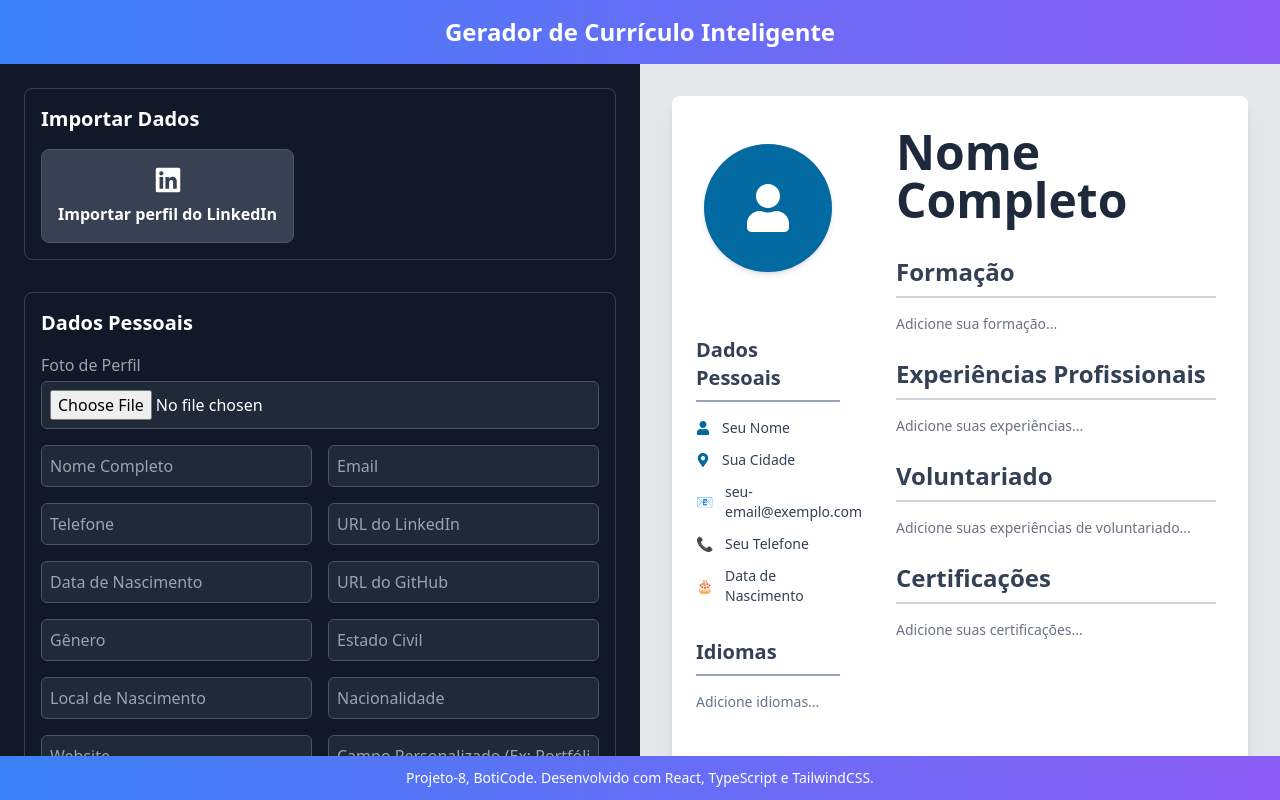
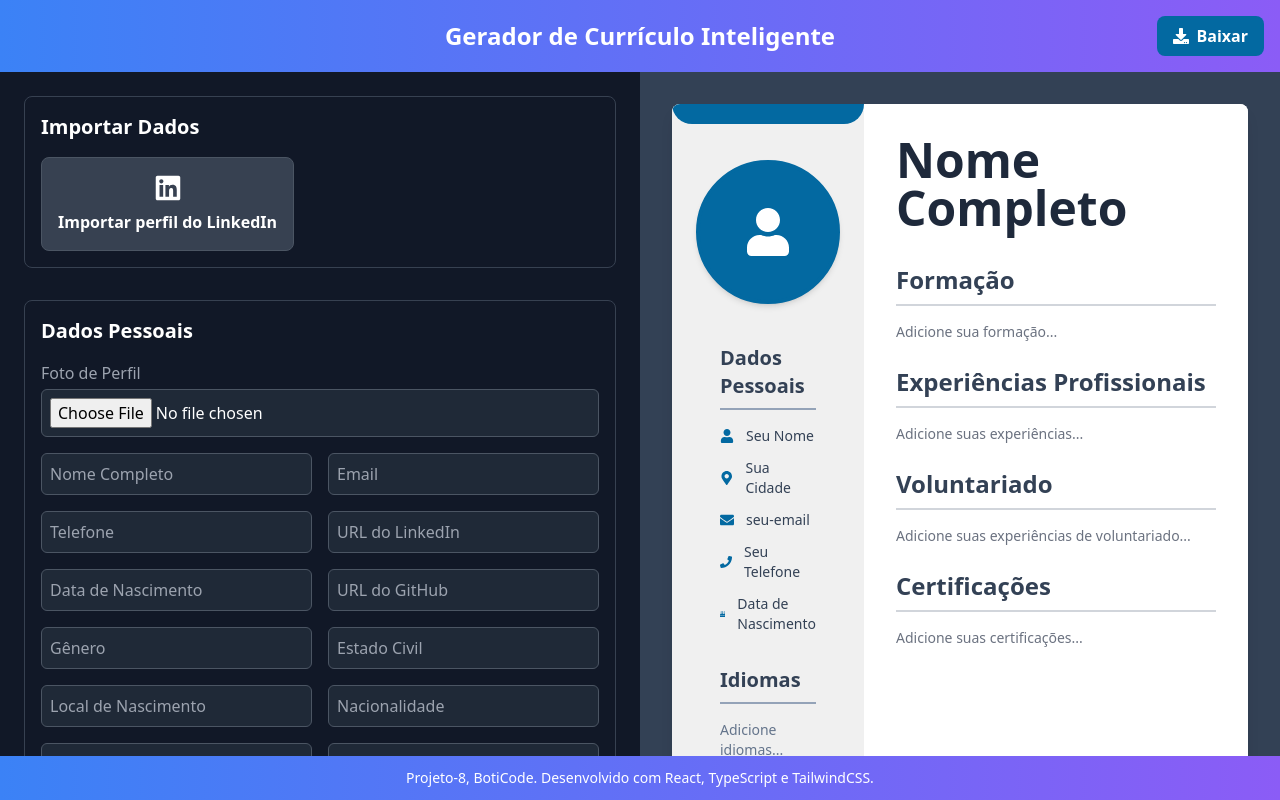
Before and after one commit to rayssalvex/Projeto_8, a React (Vite) app: page / in a window 1280 px wide. Built offline with nearby package versions, Linux system fonts and the light colour scheme.

Commit message:
Feat: adição e melhorias do projeto

```diff
--- a/src/components/Form.tsx
+++ b/src/components/Form.tsx
@@ -1,10 +1,7 @@
 import React from 'react';
 import { ResumeData } from '../types';
-
-// --- 1. IMPORTE A BIBLIOTECA E SEU CSS ---
 import Swal from 'sweetalert2';
 import 'sweetalert2/dist/sweetalert2.min.css';
-
 import PersonalDataForm from './PersonalDataForm';
 import SkillsForm from './SkillsForm';
 import ExperienceForm from './ExperienceForm';
@@ -23,7 +20,21 @@ const Form: React.FC<Props> = ({ resumeData, setResumeData }) => {
 
   const handleLinkedInImport = () => {
     const mockLinkedInData: ResumeData = {
-      personalInfo: { name: 'Brenda Oliveira', email: 'brenda.oliveira@example.com', phone: '(47) 99876-5432', linkedin: 'https://linkedin.com/in/brenda-oliveira-dev', github: 'https://github.com/brenda-dev', dateOfBirth: '15/05/1995', placeOfBirth: 'Joinville, SC', gender: 'Feminino', nationality: 'Brasileira', civilStatus: 'Solteira', website: 'https://seusite.com', customField: 'Disponibilidade para realocação' },
+      personalInfo: {
+        photoUrl: '../src/image/Brenda-documento.png',
+        name: 'Brenda Oliveira',
+        email: 'brenda@example.com',
+        phone: '(47) 99876-5432',
+        linkedin: 'https://linkedin.com/in/brenda-oliveira-dev',
+        github: 'https://github.com/brenda-dev',
+        dateOfBirth: '15/05/1995',
+        placeOfBirth: 'Joinville, SC',
+        gender: 'Feminino',
+        nationality: 'Brasileira',
+        civilStatus: 'Solteira',
+        website: 'https://seusite.com',
+        customField: 'Disponibilidade para realocação'
+      },
       skills: [ { id: 'skill-1', name: 'React', level: 'Avançado' }, { id: 'skill-2', name: 'TypeScript', level: 'Avançado' }, { id: 'skill-3', name: 'Node.js', level: 'Intermediário' }, { id: 'skill-4', name: 'SQL', level: 'Intermediário' } ],
       experiences: [ { id: 'exp-1', company: 'Tech Solutions Inc.', role: 'Desenvolvedora Front-end Pleno', period: 'Jan 2022 - Presente', description: 'Desenvolvimento e manutenção de interfaces de usuário com React e TypeScript. Colaboração em equipes ágeis para entregar novas funcionalidades.' }, { id: 'exp-2', company: 'Inova Web Ltda.', role: 'Desenvolvedora Júnior', period: 'Jul 2020 - Dez 2021', description: 'Criação de websites responsivos e otimizados para clientes de diversos setores, utilizando HTML, CSS e JavaScript.' } ],
       education: [ { id: 'edu-1', course: 'Análise e Desenvolvimento de Sistemas', institution: 'Gran Faculdade', period: '2024 - 2026' } ],
--- a/src/components/Navbar.tsx
+++ b/src/components/Navbar.tsx
@@ -1,6 +1,12 @@
 import React from 'react';
+import { FaDownload } from 'react-icons/fa';
 
 const Navbar: React.FC = () => {
+
+  const handleDownload = () => {
+    window.print();
+  };
+
   return (
     <nav className="bg-gradient-custom p-4 shadow-lg flex justify-between items-center">
       <div className="w-24"></div>
@@ -10,6 +16,13 @@ const Navbar: React.FC = () => {
       </h1>
 
       <div className="w-24 flex justify-end">
+        <button
+          onClick={handleDownload}
+         className="flex items-center gap-2 bg-sky-700 hover:opacity-90 text-white font-semibold py-2 px-4 rounded-lg transition-opacity duration-200"
+        >
+          <FaDownload />
+          <span>Baixar</span>
+        </button>
       </div>
     </nav>
   );
--- a/src/components/Preview.tsx
+++ b/src/components/Preview.tsx
@@ -1,55 +1,78 @@
 import React from 'react';
 import { ResumeData } from '../types';
-import { FaUser, FaMapMarkerAlt, FaLinkedin, FaGithub, FaPlus} from 'react-icons/fa';
+// 1. ÍCONES ADICIONADOS AQUI
+import {
+  FaUser,
+  FaMapMarkerAlt,
+  FaLinkedin,
+  FaGithub,
+  FaPlus,
+  FaEnvelope,
+  FaPhone,
+  FaBirthdayCake,
+  FaVenusMars,
+  FaRing,
+  FaFlag,
+  FaGlobe
+} from 'react-icons/fa';
 
 interface Props {
   data: ResumeData;
 }
 
 const Preview: React.FC<Props> = ({ data }) => {
-  // Garantindo que todos os dados sejam extraídos
   const { personalInfo, experiences, education, languages, volunteering, certifications } = data;
 
   return (
-    <div className="bg-gray-200 p-8 font-sans print:p-0 print:bg-white">
+    <div className="bg-slate-700 p-8 font-sans print:p-0 print:bg-white">
       <div className="w-full max-w-4xl mx-auto bg-white shadow-lg flex min-h-[29.7cm] rounded-lg overflow-hidden">
 
-        {/* Coluna Esquerda (Sidebar), introduzido todas as informações do formulário inserido e foto de perfil*/}
-        <aside className="w-1/3 text-slate-700 relative flex flex-col items-center pb-6 pt-12">
-          {/* Foto de Perfil */}
-          <div className="relative z-20 w-32 h-32 rounded-full bg-sky-700 flex items-center justify-center overflow-hidden mb-8 shadow-md">
-            {personalInfo.photoUrl ? (<img src={personalInfo.photoUrl} alt="Foto de Perfil" className="w-full h-full object-cover" />) : (<FaUser className="text-white text-5xl" />)}
-          </div>
-          {/* Dados Pessoais */}
+        {/* Coluna Esquerda (Sidebar) com o novo estilo */}
+        <aside className="w-1/3 bg-cream text-slate-700 p-6 relative flex flex-col items-center">
+
+        {/* Topo azul */}
+        <div className="absolute top-0 left-0 right-0 h-5 bg-sky-700 rounded-b-[100px]"></div>
+
+        {/* Foto */}
+        <div className="relative z-20 w-36 h-36 rounded-full bg-sky-700 flex items-center justify-center overflow-hidden mt-8 mb-2 shadow-md border-4 border-sky-700">
+          {personalInfo.photoUrl ? (
+            <img src={personalInfo.photoUrl} alt="Foto de Perfil" className="w-full h-full object-cover" />
+          ) : (
+            <FaUser className="text-white text-5xl" />
+          )}
+        </div>
+
+          {/* Dados pessoais */}
           <section className="mt-8 px-6 w-full">
             <h2 className="text-xl font-semibold border-b-2 border-slate-400 pb-2">Dados Pessoais</h2>
             <ul className="mt-4 space-y-3 text-sm">
               <li className="flex items-center"><FaUser className="mr-3 text-sky-700" /><span>{personalInfo.name || 'Seu Nome'}</span></li>
               <li className="flex items-center"><FaMapMarkerAlt className="mr-3 text-sky-700" /><span>{personalInfo.placeOfBirth || 'Sua Cidade'}</span></li>
-              <li className="flex items-center"><span className="mr-3">📧</span><span>{personalInfo.email || 'seu-email@exemplo.com'}</span></li>
-              <li className="flex items-center"><span className="mr-3">📞</span><span>{personalInfo.phone || 'Seu Telefone'}</span></li>
-              <li className="flex items-center"><span className="mr-3">🎂</span><span>{personalInfo.dateOfBirth || 'Data de Nascimento'}</span></li>
+              <li className="flex items-center"><FaEnvelope className="mr-3 text-sky-700 text-4x1" /><span>{personalInfo.email || 'seu-email'}</span></li>
+              <li className="flex items-center"><FaPhone className="mr-3 text-sky-700" /><span>{personalInfo.phone || 'Seu Telefone'}</span></li>
+              <li className="flex items-center"><FaBirthdayCake className="mr-3 text-sky-700" /><span>{personalInfo.dateOfBirth || 'Data de Nascimento'}</span></li>
+
               {personalInfo.linkedin && (
                 <li className="flex items-center">
-                  <FaLinkedin className="mr-3 text-sky-700" />
+                  <FaLinkedin className="mr-3 text-sky-700 text-2xl" />
                   <a href={`https://${personalInfo.linkedin.replace('https://', '').replace('http://', '')}`} target="_blank" rel="noopener noreferrer" className="hover:underline break-all">{personalInfo.linkedin.replace('https://www.', '')}</a>
                 </li>
               )}
               {personalInfo.github && (
                 <li className="flex items-center">
-                  <FaGithub className="mr-3 text-sky-700" />
-
+                  <FaGithub className="mr-3 text-sky-700 text-xl" />
                   <a href={`https://${personalInfo.github.replace('https://', '').replace('http://', '')}`} target="_blank" rel="noopener noreferrer" className="hover:underline break-all">{personalInfo.github.replace('https://www.', '')}</a>
                 </li>
               )}
-              {personalInfo.gender && <li className="flex items-center"><span className="mr-3">⚧️</span><span>{personalInfo.gender}</span></li>}
-              {personalInfo.civilStatus && <li className="flex items-center"><span className="mr-3">💍</span><span>{personalInfo.civilStatus}</span></li>}
-              {personalInfo.nationality && <li className="flex items-center"><span className="mr-3">🗺️</span><span>{personalInfo.nationality}</span></li>}
-              {personalInfo.website && <li className="flex items-center"><span className="mr-3">🌐</span><span><a href={personalInfo.website} className="hover:underline break-all">{personalInfo.website}</a></span></li>}
+
+              {personalInfo.gender && <li className="flex items-center"><FaVenusMars className="mr-3 text-sky-700" /><span>{personalInfo.gender}</span></li>}
+              {personalInfo.civilStatus && <li className="flex items-center"><FaRing className="mr-3 text-sky-700" /><span>{personalInfo.civilStatus}</span></li>}
+              {personalInfo.nationality && <li className="flex items-center"><FaFlag className="mr-3 text-sky-700" /><span>{personalInfo.nationality}</span></li>}
+              {personalInfo.website && <li className="flex items-center"><FaGlobe className="mr-3 text-sky-700" /><span><a href={personalInfo.website} className="hover:underline break-all">{personalInfo.website}</a></span></li>}
               {personalInfo.customField && <li className="flex items-center"><FaPlus className="mr-3 text-sky-700" /><span>{personalInfo.customField}</span></li>}
             </ul>
           </section>
-          {/* Idiomas */}
+
           <section className="mt-8 px-6 w-full">
             <h2 className="text-xl font-semibold border-b-2 border-slate-400 pb-2">Idiomas</h2>
             <ul className="mt-4 space-y-2 text-sm">
@@ -60,9 +83,11 @@ const Preview: React.FC<Props> = ({ data }) => {
               )}
             </ul>
           </section>
+
+          {/* Rodapé azul */}
+          <div className="absolute inset-x-0 bottom-0 h-5 bg-sky-700 rounded-t-[100px]"></div>
         </aside>
 
-        {/* Coluna Direita (Conteúdo Principal) */}
         <main className="w-2/3 flex-grow p-8 text-gray-700 bg-white">
           <h1 className="text-5xl font-bold text-slate-800 mb-8">{personalInfo.name || 'Nome Completo'}</h1>
 
--- a/src/index.css
+++ b/src/index.css
@@ -14,6 +14,24 @@ body {
     margin: 0;
   }
 
+   /* Classe para esconder elementos na impressão */
+  .no-print {
+    display: none !important;
+  }
+
+  /* Garante que o container do preview ocupe toda a página */
+  .print-container {
+    width: 100% !important;
+    padding: 0 !important;
+    margin: 0 !important;
+  }
+
+  /* Remove a sombra e o fundo cinza do preview na impressão */
+  .print-preview-wrapper {
+    padding: 0 !important;
+    background-color: white !important;
+  }
+
   /* Força a impressão de cores e imagens de fundo */
   body {
     -webkit-print-color-adjust: exact !important;
--- a/src/types.ts
+++ b/src/types.ts
@@ -39,8 +39,6 @@ export interface Language {
   id: string;
   name: string;
 }
-
-// --- NOVAS INTERFACES ---
 export interface Volunteering {
   id: string;
   organization: string;
@@ -62,7 +60,6 @@ export interface ResumeData {
   experiences: Experience[];
   education: Education[];
   languages: Language[];
-  // --- NOVOS CAMPOS ---
   volunteering: Volunteering[];
   certifications: Certification[];
 }
```
Also changed, not shown: src/image/Brenda-documento.png (added).
